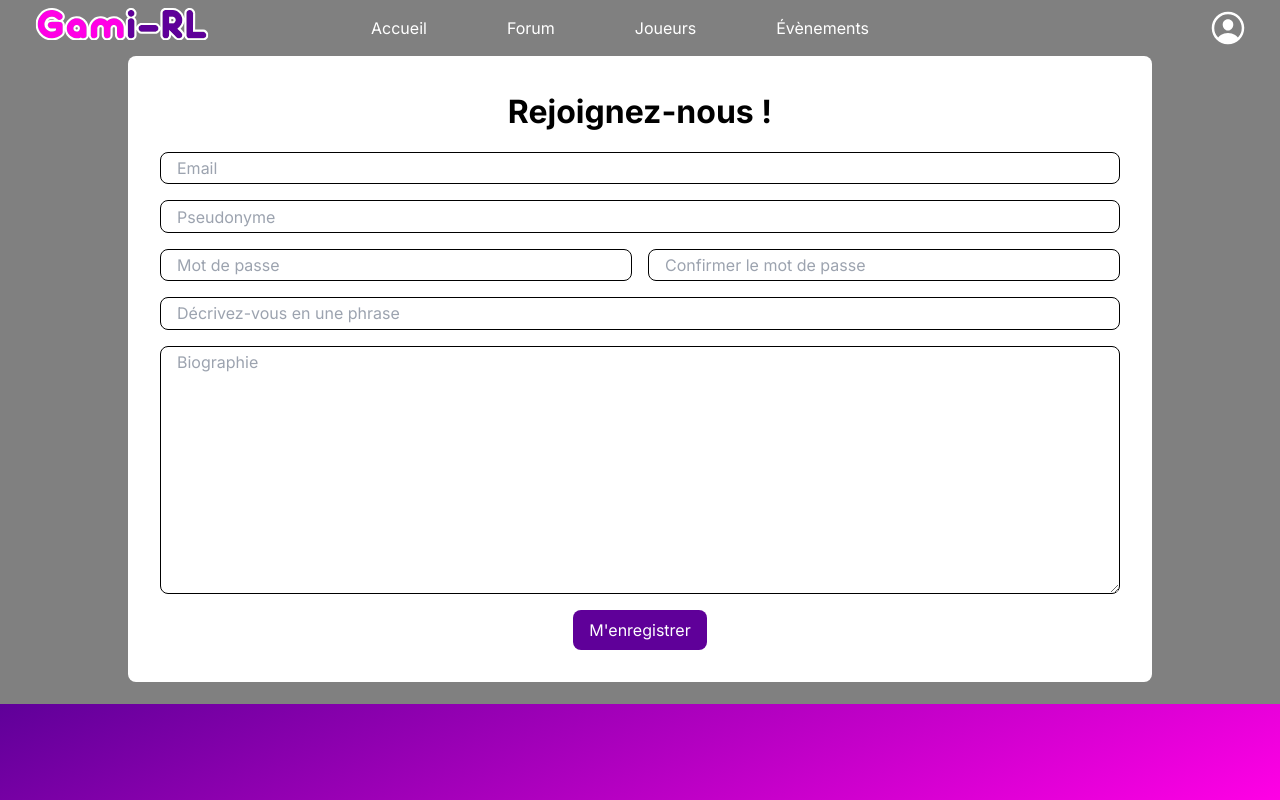
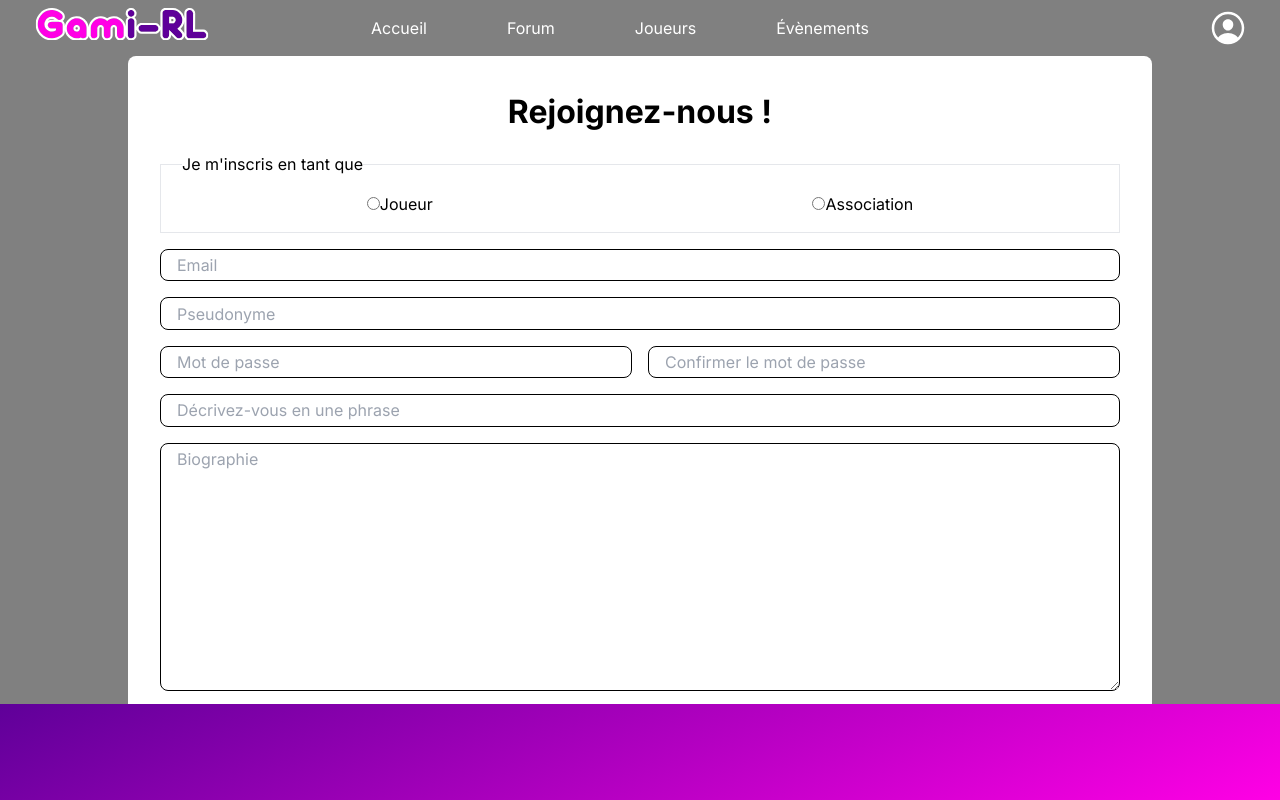
Before and after one commit to AlexandreMonin/gami-rl, a Next.js app: page /User/signup in a window 1280 px wide. Built offline with nearby package versions, Linux system fonts and the light colour scheme; no server answers.

Commit message:
Register as player or association

```diff
--- a/src/app/api/users/route.ts
+++ b/src/app/api/users/route.ts
@@ -4,7 +4,7 @@ import Register from "@/type/User/User";
 import {NextResponse} from "next/server";
 
 export async function POST(req: Request) {
-    const {username, email, password, status, biography}: Register = await req.json();
+    const {username, email, password, status, biography, role_id}: Register = await req.json();
     const hashPassword = await bcrypt.hash(password, 10);
 
     try {
@@ -15,7 +15,11 @@ export async function POST(req: Request) {
                 password: hashPassword,
                 status,
                 biography,
-                role_id: 1
+                role: {
+                    connect: {
+                        id: role_id,
+                    }
+                }
             },
         });
         return NextResponse.json({ data: newUser }, { status: 201 });
--- a/src/app/globals.css
+++ b/src/app/globals.css
@@ -25,6 +25,15 @@ button {
 }
 
 .button-primary {
+    border: 1px #5F0099 solid;
     background-color: #5F0099;
     color: white;
+    transition-duration: 0.5s;
 }
+
+.button-primary:hover{
+    border: 1px #5F0099 solid;
+    background-color: white;
+    color: #5F0099;
+    transition-duration: 0.5s;
+}
--- a/src/components/RegisterForm/RegisterForm.tsx
+++ b/src/components/RegisterForm/RegisterForm.tsx
@@ -11,6 +11,7 @@ export default function RegisterForm(): JSX.Element {
     const [status, setStatus] = useState("");
     const [biography, setBiography] = useState("");
     const [passwordsMatch, setPasswordsMatch] = useState(true);
+    const [role_id, setRole_id] = useState(0);
 
     const handlePasswordChange = (event: React.ChangeEvent<HTMLInputElement>) => {
         setPassword(event.target.value);
@@ -29,13 +30,30 @@ export default function RegisterForm(): JSX.Element {
     const handleSubmit = (event: React.FormEvent<HTMLFormElement>) => {
         event.preventDefault();
 
-        axios.post("/api/users", {email, username, password, status, biography}).then((response) => {console.log(response.status)})
+        axios.post("/api/users", {email, username, password, status, biography, role_id}).then((response) => {console.log(response.status)})
 
     }
 
     return (
         <form className={style.registerForm} onSubmit={handleSubmit}>
-            <input name="email" id="email" type="email" placeholder="Email" className={style.userInput} value={email} onChange={event => setEmail(event.target.value)} />
+
+            <fieldset className={style.fieldset}>
+                <legend className={style.legend}>
+                    Je m&apos;inscris en tant que
+                </legend>
+
+                <div>
+                    <input type="radio" id="player" name="userType" value={1} onChange={event => setRole_id(parseInt(event.target.value))}/>
+                    <label htmlFor="player">Joueur</label>
+                </div>
+                <div>
+                    <input type="radio" id="association" name="userType" value={2} onChange={event => setRole_id(parseInt(event.target.value))}/>
+                    <label htmlFor="association">Association</label>
+                </div>
+            </fieldset>
+
+            <input name="email" id="email" type="email" placeholder="Email" className={style.userInput} value={email}
+                   onChange={event => setEmail(event.target.value)} />
             <input name="username" id="username" type="text" placeholder="Pseudonyme" className={style.userInput} value={username} onChange={event => setUsername(event.target.value)} />
 
             <div className={style.passwordContainer}>
--- a/src/components/RegisterForm/style.module.css
+++ b/src/components/RegisterForm/style.module.css
@@ -31,3 +31,17 @@
     color: red;
     align-self: flex-start;
 }
+
+.fieldset {
+    display: flex;
+    flex-direction: row;
+    justify-content: space-around;
+    align-items: center;
+    padding: 1rem;
+    border-width: 1px;
+    width: 100%;
+}
+
+.legend {
+    margin-left: 5px;
+}
```
